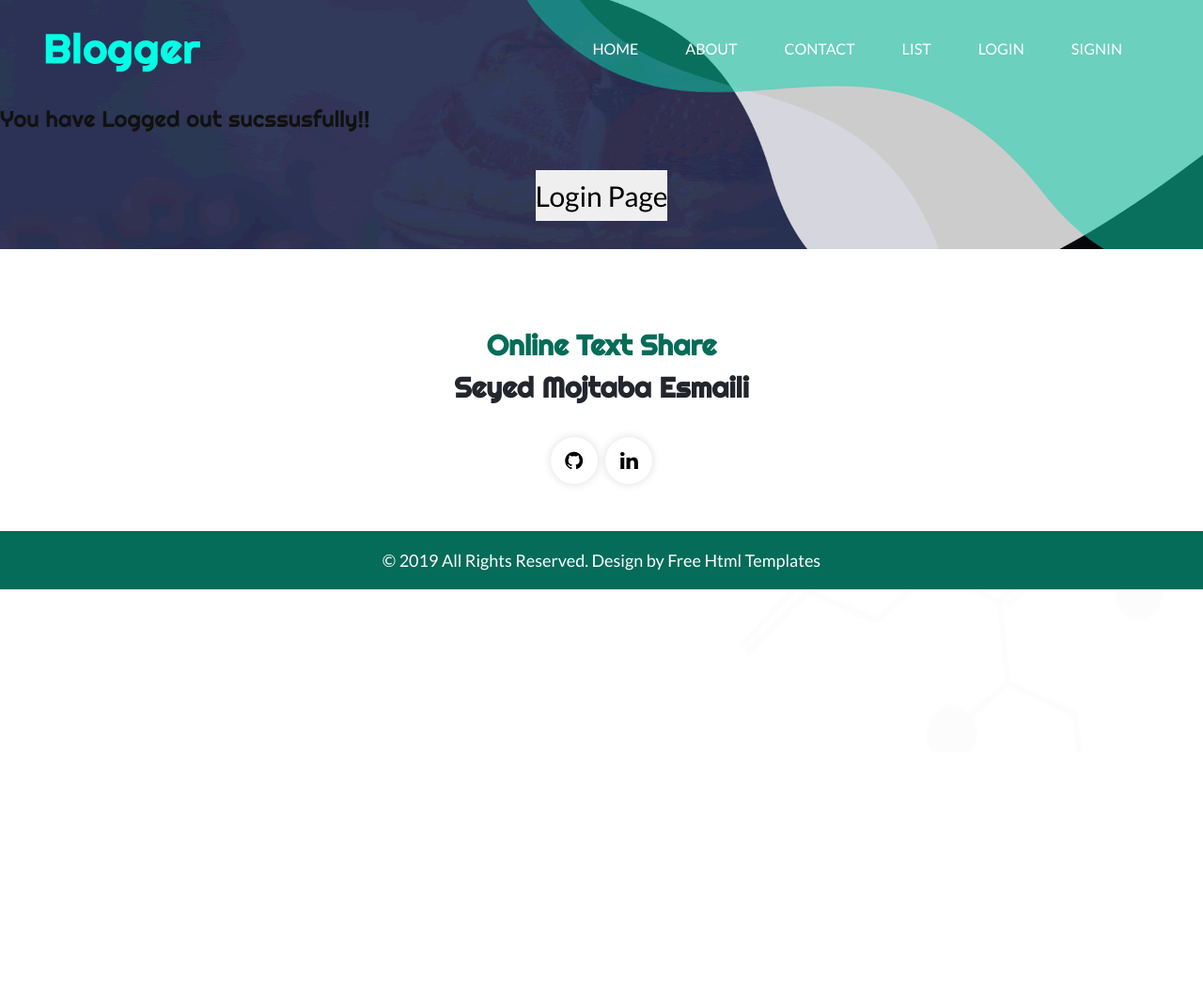
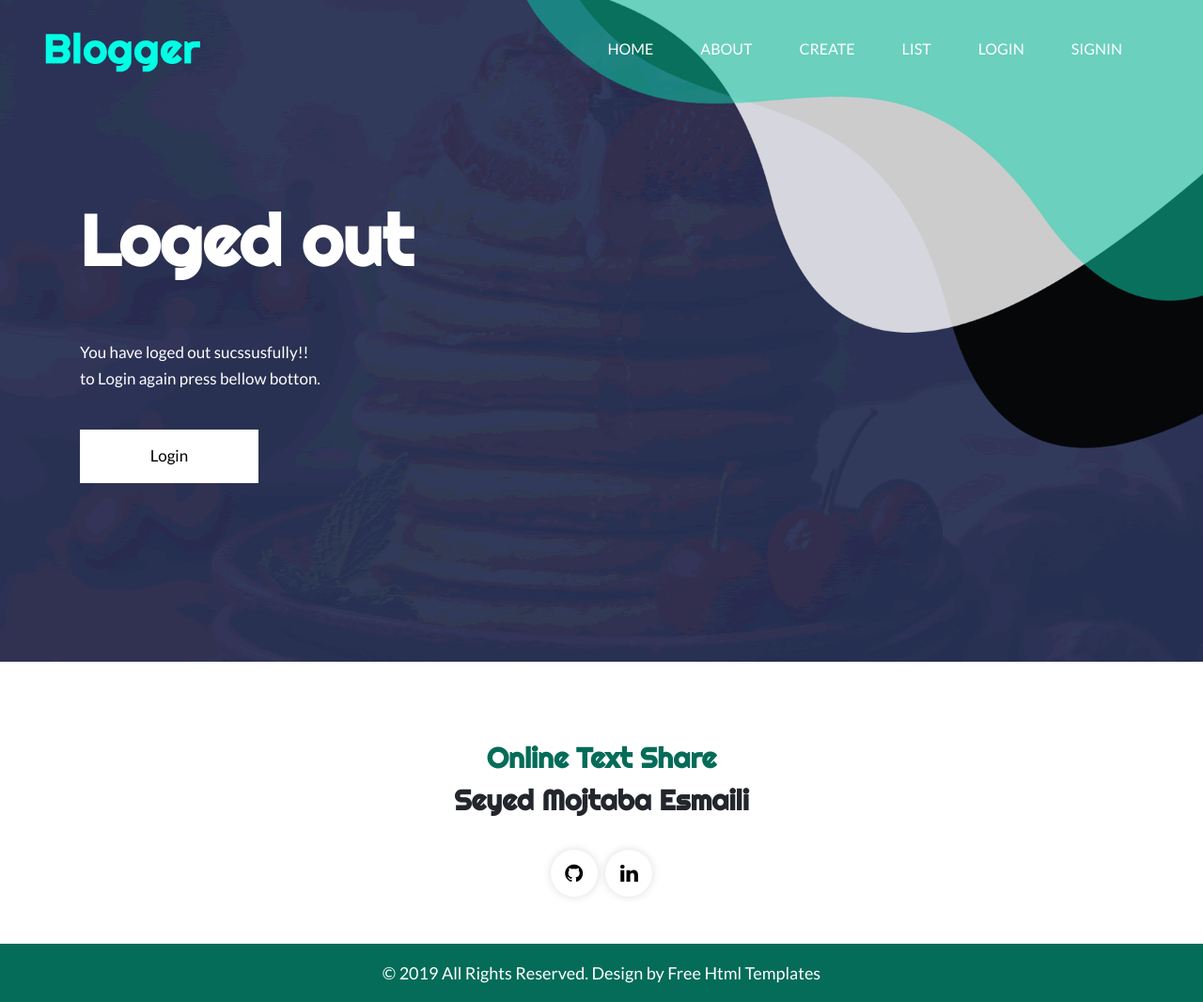
Before and after one commit to SMojtabaE/OnlineTextShare, a Django app: page /accounts/logout/ in a window 1280 px wide. Shown: the whole page at 94% size. Before the commit the page ends 627 px from the top, so only its background shows below. Run offline with Django 4.2, Linux system fonts and the light colour scheme; some libraries are stand-ins or nearby versions; some web fonts are replaced.

Commit message:
create added to menu,sorting fix

```diff
--- a/posts/models.py
+++ b/posts/models.py
@@ -13,7 +13,7 @@ class Post(models.Model):
     user = models.ForeignKey(User,on_delete=models.CASCADE,null=True)
 
     class Meta:
-        ordering = ['date_posted']
+        ordering = ['-date_posted']
 
 
     def __str__(self):
--- a/posts/templates/posts/base.html
+++ b/posts/templates/posts/base.html
@@ -90,7 +90,7 @@
                                    <a class="nav-link" href="#contact">About</a>
                                 </li>
                                 <li class="nav-item">
-                                   <a class="nav-link" href="#">Contact</a>
+                                   <a class="nav-link" href=' {% url "posts:create_post" %} '>Create</a>
                                 </li>
                                 <li class="nav-item">
                                     <a class="nav-link" href=' {% url "posts:list_posts" %} '>List</a>
--- a/posts/templates/registration/logged_out.html
+++ b/posts/templates/registration/logged_out.html
@@ -1,6 +1,6 @@
 {% extends "posts/base.html" %}
 {% block content %}
-<div class='form-main'>
+{% comment %} <div class='form-main'>
     <div class='form-container'>
         <h1>You have Logged out sucssusfully!!</h1>
         <a href='{% url "login" %}' style='display: flex;
@@ -9,6 +9,23 @@
         margin: 10px;
         font-size: 30px;'><button class='detailbtn updatebtn'>Login Page</button></a>
     </div>
+</div> {% endcomment %}
+<section class="banner_main_home">
+    <div class="container">
+       <div class="row d_flex">
+          <div class=" col-xl-8 col-lg-8 col-md-8 col-12-9">
+             <div class="text-bg">
+                <h1><span class="white1">Loged out</span></h1>
+                <p>You have loged out sucssusfully!!<br>
+                    to Login again press bellow botton. </p>
+                <a href=' {% url "login" %} '>Login</a>
+             </div>
+          </div>
+       </div>
+    </div>
+ </section>
 </div>
+</header>
+<!-- end banner -->
 
 {% endblock content %}
--- a/posts/views.py
+++ b/posts/views.py
@@ -1,5 +1,3 @@
-
-from django.db.models.query import QuerySet
 from django.shortcuts import render
 from django.views.generic import TemplateView,CreateView,ListView,DetailView,UpdateView,DeleteView
 from .models import Post
@@ -21,7 +19,7 @@ class PostCreateview(LoginRequiredMixin,CreateView):           # templat = > pos
     model = Post
     fields = ['title','content','is_publick']
 
-    success_url = reverse_lazy('posts:home')
+    success_url = reverse_lazy('posts:list_posts')
 
     def form_valid(self, form):
         form.instance.user = self.request.user
@@ -55,7 +53,7 @@ class PostUpdateView(LoginRequiredMixin,UpdateView):           # template = > po
     model = Post
     fields = ['title', 'content','is_publick']
     # success_url = reverse_lazy('posts:list_posts')
-    success_url = reverse_lazy('posts:home')
+    success_url = reverse_lazy('posts:list_posts')
 
 class PostDeleteView(LoginRequiredMixin,DeleteView):           # template = > post_confirm_delete.html
     model = Post
```
Also changed, not shown: db.sqlite3.
